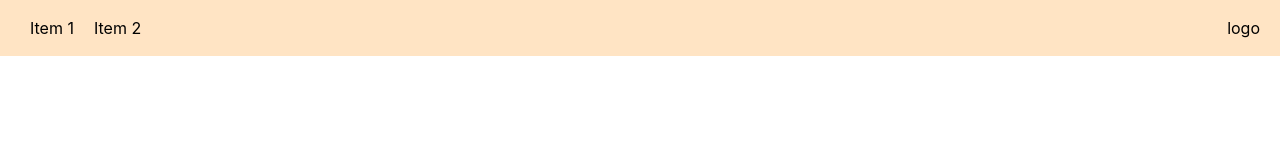
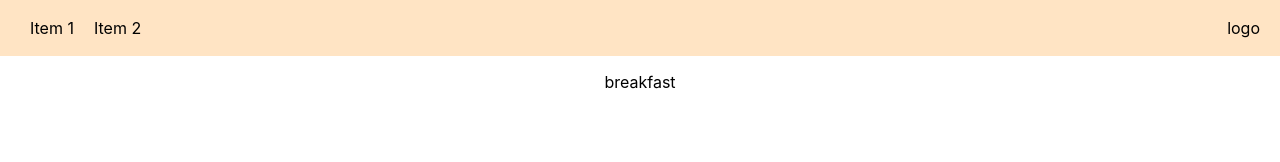
Before and after one commit to DawidSzpener/Ripicipi, a React (Create React App) app: page / in a window 1280 px wide. Shown: the top 162 px of the page. Built offline with nearby package versions, Linux system fonts and the light colour scheme.

Commit message:
feat: created dishcategory component

```diff
--- a/src/App.js
+++ b/src/App.js
@@ -1,6 +1,7 @@
 import React, { Component } from 'react';
 import './App.css';
 import Layout from './Components/Layout/Layout'
+import DishCategory from './Components/DishCategory/DishCategory'
 
 class App extends Component {
 
@@ -8,6 +9,7 @@ class App extends Component {
     return (
       <div className="App">
         <Layout>
+          <DishCategory category='breakfast'/>
         </Layout>
       </div>
     );
--- a/src/Components/DishCategory/DishCategory.js
+++ b/src/Components/DishCategory/DishCategory.js
@@ -1,10 +1,23 @@
 import React, { Component } from 'react'
+import Breakfast from './Breakfast/Breakfast'
+import Dinner from './Dinner/Dinner'
 
 class DishCategory extends Component {
   render() {
+    let category = null
+    switch (this.props.category) {
+      case('breakfast'):
+        category = <Breakfast />
+      break
+      case('dinner'):
+        category = <Dinner />
+      break
+      default:
+        category = null
+    }
     return (
       <div>
-
+        {category}
       </div>
     )
   }
```
Also changed, not shown: src/Components/DishCategory/Dinner/Dinner.js (line endings or trailing spaces).
